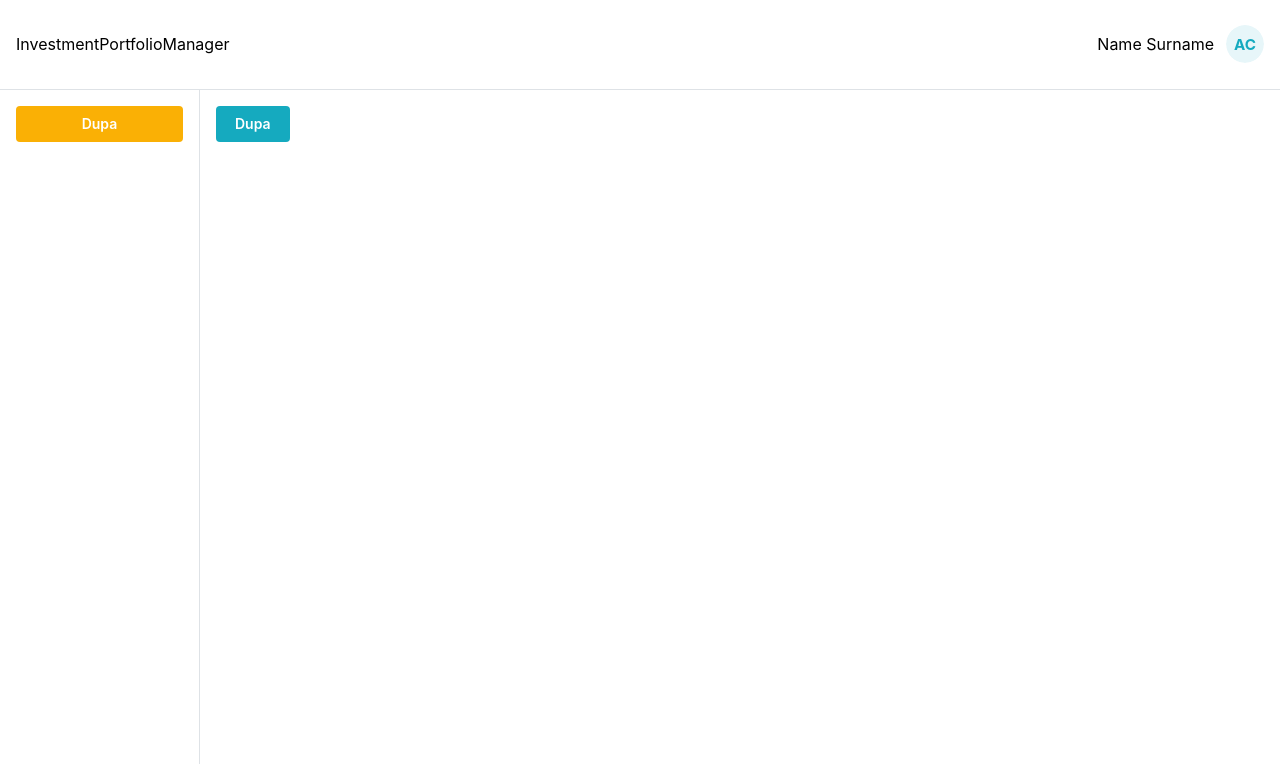
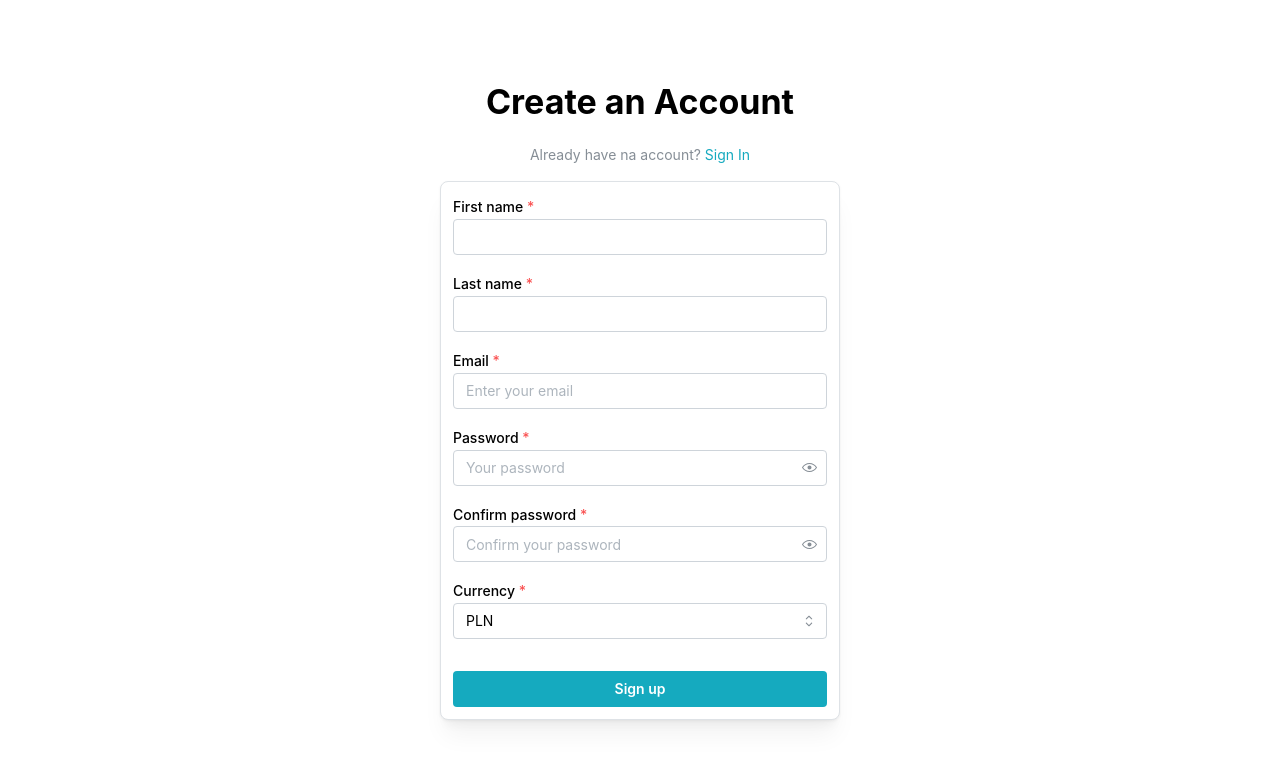
Before and after one commit to ajdachoo/investment-portfolio-manager, a React (Create React App) app: page / in a window 1280 px wide. Shown: the top 764 px of the page. Built offline with nearby package versions, Linux system fonts and the light colour scheme.

Commit message:
Add register and login forms

```diff
--- /dev/null
+++ b/src/components/organisms/Navigation.tsx
@@ -0,0 +1,12 @@
+import { NavLink } from "@mantine/core";
+import React from "react";
+
+const Navigation = () => {
+    return (
+        <>
+            <NavLink label='Wallets' variant='light' active />
+        </>
+    );
+}
+
+export default Navigation;
--- a/src/index.tsx
+++ b/src/index.tsx
@@ -4,6 +4,8 @@ import App from './views/App';
 import { MantineProvider } from '@mantine/core';
 import { theme } from "./assets/styles/theme";
 import '@mantine/core/styles.css';
+import Login from './views/Login/Login';
+import Register from 'views/Register/Register';
 
 const root = ReactDOM.createRoot(
   document.getElementById('root') as HTMLElement
@@ -11,7 +13,7 @@ const root = ReactDOM.createRoot(
 root.render(
   <React.StrictMode>
     <MantineProvider theme={theme} defaultColorScheme='light'>
-      <App />
+      <Register />
     </MantineProvider>
   </React.StrictMode>
 );
--- /dev/null
+++ b/src/types/types.tsx
@@ -0,0 +1,7 @@
+export enum CurrencyEnum {
+    PLN,
+    USD,
+    EUR,
+    GBP,
+    CHF
+};
--- a/src/views/App.tsx
+++ b/src/views/App.tsx
@@ -1,14 +1,14 @@
 import React from 'react';
 import { AppShell, Avatar, Button, Flex, useMantineTheme } from '@mantine/core';
+import Navigation from '../components/organisms/Navigation';
 
 
-function App() {
+const App = () => {
   const theme = useMantineTheme();
 
 
   return (
-    <AppShell
-      layout='default'
+    <AppShell layout='default'
       header={{ height: 90 }}
       navbar={{
         width: 200,
@@ -17,26 +17,16 @@ function App() {
       padding='md'
     >
       <AppShell.Header>
-        <Flex
-          justify='space-between'
-          align='center'
-          gap='md'
-          p='md'
-        >
+        <Flex justify='space-between' align='center' gap='md' p='md'>
           <p>InvestmentPortfolioManager</p>
-          <Flex
-            align='center'
-            gap='sm'
-          >
+          <Flex align='center' gap='sm'>
             <p>Name Surname</p>
             <Avatar color={theme.primaryColor}>AC</Avatar>
           </Flex>
         </Flex>
       </AppShell.Header>
-      <AppShell.Navbar
-        p='md'
-      >
-        <Button variant='filled' color="yellow">Dupa</Button>
+      <AppShell.Navbar>
+        <Navigation />
       </AppShell.Navbar>
       <AppShell.Main>
         <Button variant='filled'>Dupa</Button>
--- /dev/null
+++ b/src/views/Login/Login.module.css
@@ -0,0 +1,4 @@
+.title {
+    font-family: Greycliff CF, var(--mantine-font-family);
+    font-weight: 900;
+}
--- /dev/null
+++ b/src/views/Login/Login.tsx
@@ -0,0 +1,33 @@
+import { useMantineTheme, Flex, Text, Paper, Container, TextInput, PasswordInput, Button, Title, Anchor } from "@mantine/core";
+import classes from './Login.module.css'
+import React from "react";
+
+const Login = () => {
+    const theme = useMantineTheme();
+
+    return (
+
+        <Flex align='center' justify='center' direction='column' h='100vh' gap='md'>
+            <Title ta='center'>
+                Welcome back!
+            </Title>
+            <Text c="dimmed" size="sm" ta="center" mt={5}>
+                Do not have an account yet?{' '}
+                <Anchor size="sm" component="button">
+                    Create account
+                </Anchor>
+            </Text>
+            <Paper withBorder w={400} shadow='md' radius='md' p='sm'>
+                <TextInput label='Email' placeholder="Enter your email" required />
+                <PasswordInput label='Password' placeholder="Your password" required mt='md' />
+                <Anchor component="button" size="sm" mt='md'>
+                    Forgot password?
+                </Anchor>
+                <Button fullWidth mt='xl'>Sign in</Button>
+            </Paper>
+        </Flex >
+
+    );
+}
+
+export default Login;
--- /dev/null
+++ b/src/views/Register/Register.tsx
@@ -0,0 +1,41 @@
+import { Anchor, Button, Flex, LoadingOverlay, NativeSelect, Paper, PasswordInput, Text, TextInput, Title } from "@mantine/core";
+import classes from 'views/Login/Login.module.css'
+import React from "react";
+import { CurrencyEnum } from "types/types";
+
+const currencyArr = Object.keys(CurrencyEnum).filter((x) => isNaN(Number(x)));
+
+const Register = () => {
+    return (
+
+        <Flex align='center' justify='center' direction='column' h='100vh' gap='md'>
+            <Title ta='center'>
+                Create an Account
+            </Title>
+            <Text c="dimmed" size="sm" ta="center" mt={5}>
+                Already have na account?{' '}
+                <Anchor size="sm" component="button">
+                    Sign In
+                </Anchor>
+            </Text>
+            <Paper withBorder w={400} shadow='md' radius='md' p='sm'>
+                <TextInput label='First name' required></TextInput>
+                <TextInput label='Last name' mt='md' required></TextInput>
+                <TextInput label='Email' placeholder="Enter your email" mt='md' required />
+                <PasswordInput label='Password' placeholder="Your password" mt='md' required />
+                <PasswordInput label='Confirm password' placeholder="Confirm your password" mt='md' required />
+                <NativeSelect label='Currency' data={currencyArr} mt='md' required />
+                <Button fullWidth mt='xl'>Sign up</Button>
+            </Paper>
+        </Flex >
+    );
+}
+
+export default Register;
+
+/*"firstName": "string",
+    "lastName": "string",
+        "password": "string",
+            "confirmPassword": "string",
+                "email": "string",
+                    "currency": "string" */
--- a/tsconfig.json
+++ b/tsconfig.json
@@ -1,5 +1,6 @@
 {
   "compilerOptions": {
+    "baseUrl": "src",
     "target": "es5",
     "lib": [
       "dom",
```
